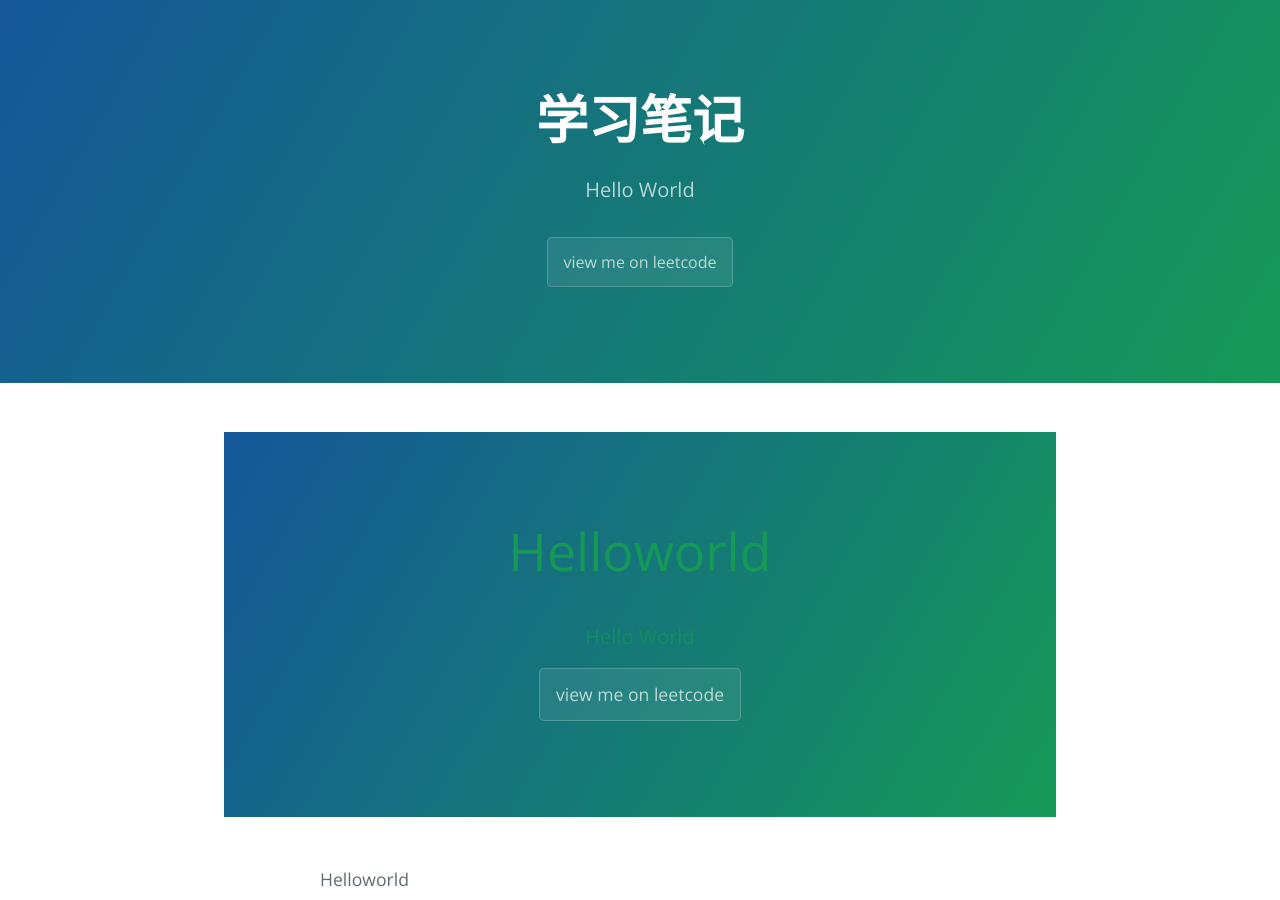
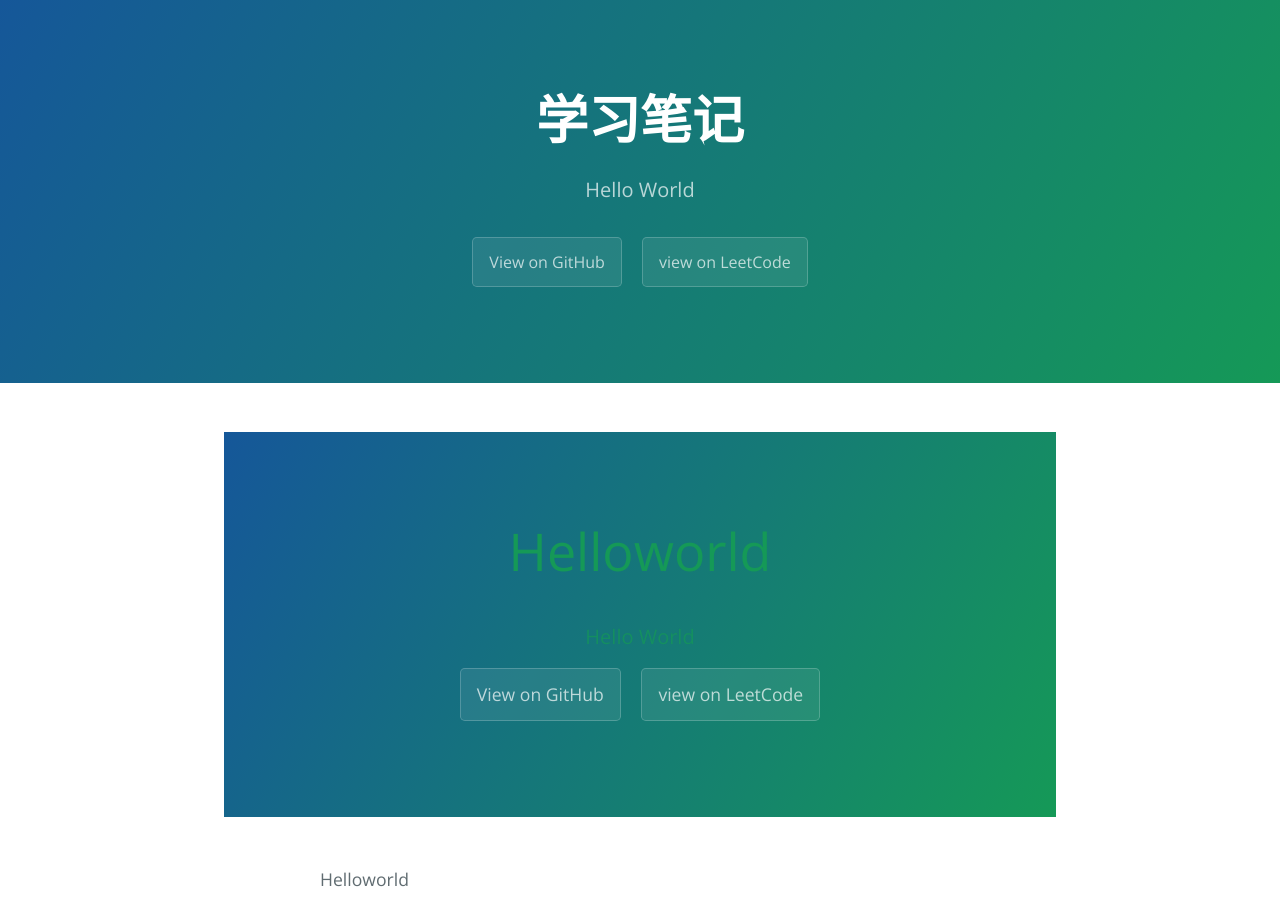
Before and after one commit to dc-orz/dc-orz.github.io, a Jekyll site: the page built from index.md, in a window 1280 px wide and 900 px high. Built offline with Jekyll 4.4.1, drawn with Linux system fonts in a browser that asks for light colours.

Commit message:
修改布局

```diff
--- a/_layouts/default.html
+++ b/_layouts/default.html
@@ -34,7 +34,8 @@
         <a href="{{ site.github.zip_url }}" class="btn">Download .zip</a>
         <a href="{{ site.github.tar_url }}" class="btn">Download .tar.gz</a>
       {% endif %}
-      <a href="leetcode-cn.com/u/dc1994" class="btn">view me on leetcode</a>
+      <a href="https://github.com/dc-orz" class="btn">View on GitHub</a>
+      <a href="https://leetcode-cn.com/u/dc1994" class="btn">view on LeetCode</a>
     </header>
 
     <main id="content" class="main-content" role="main">
```
Also changed, not shown: 1 other file.
